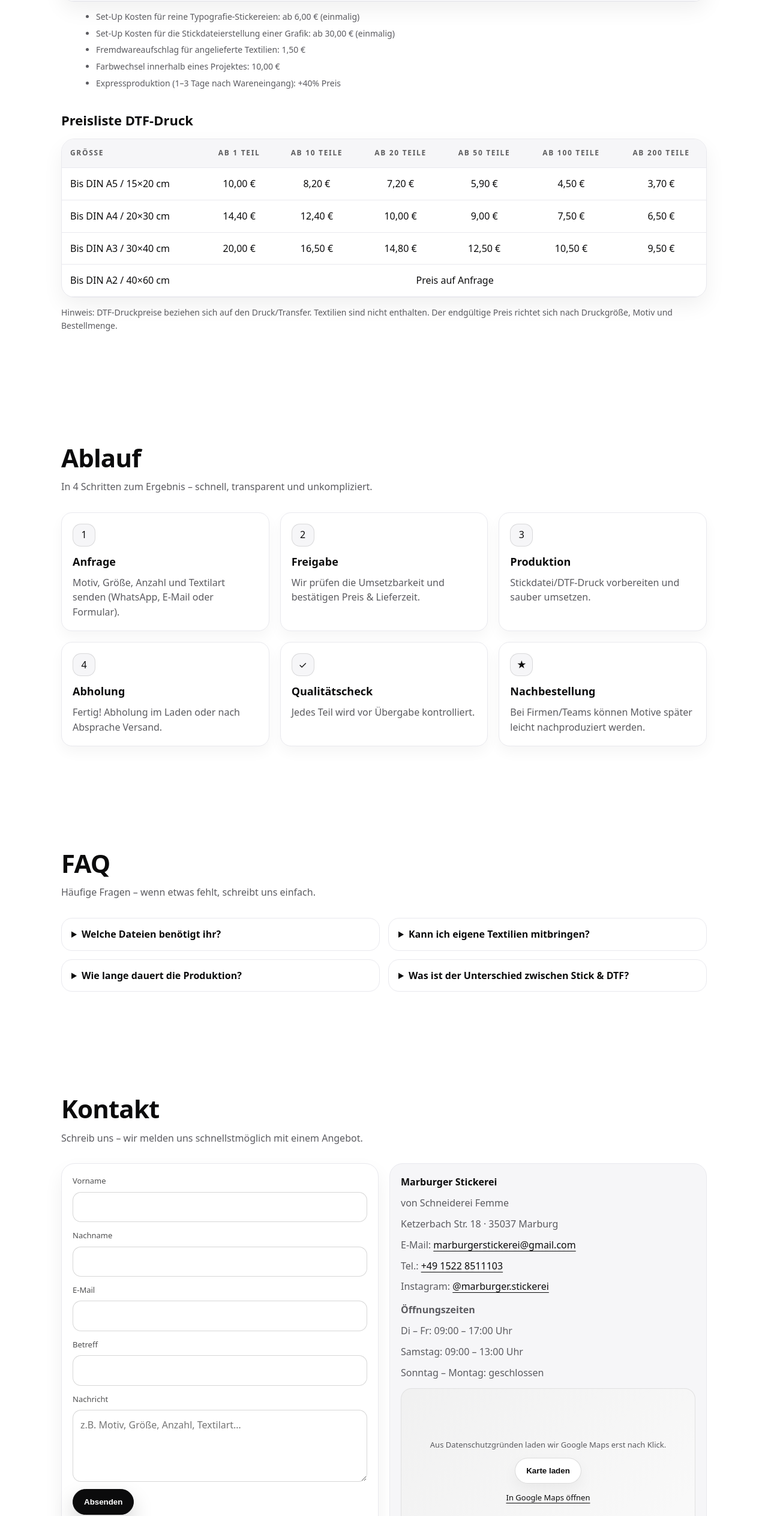
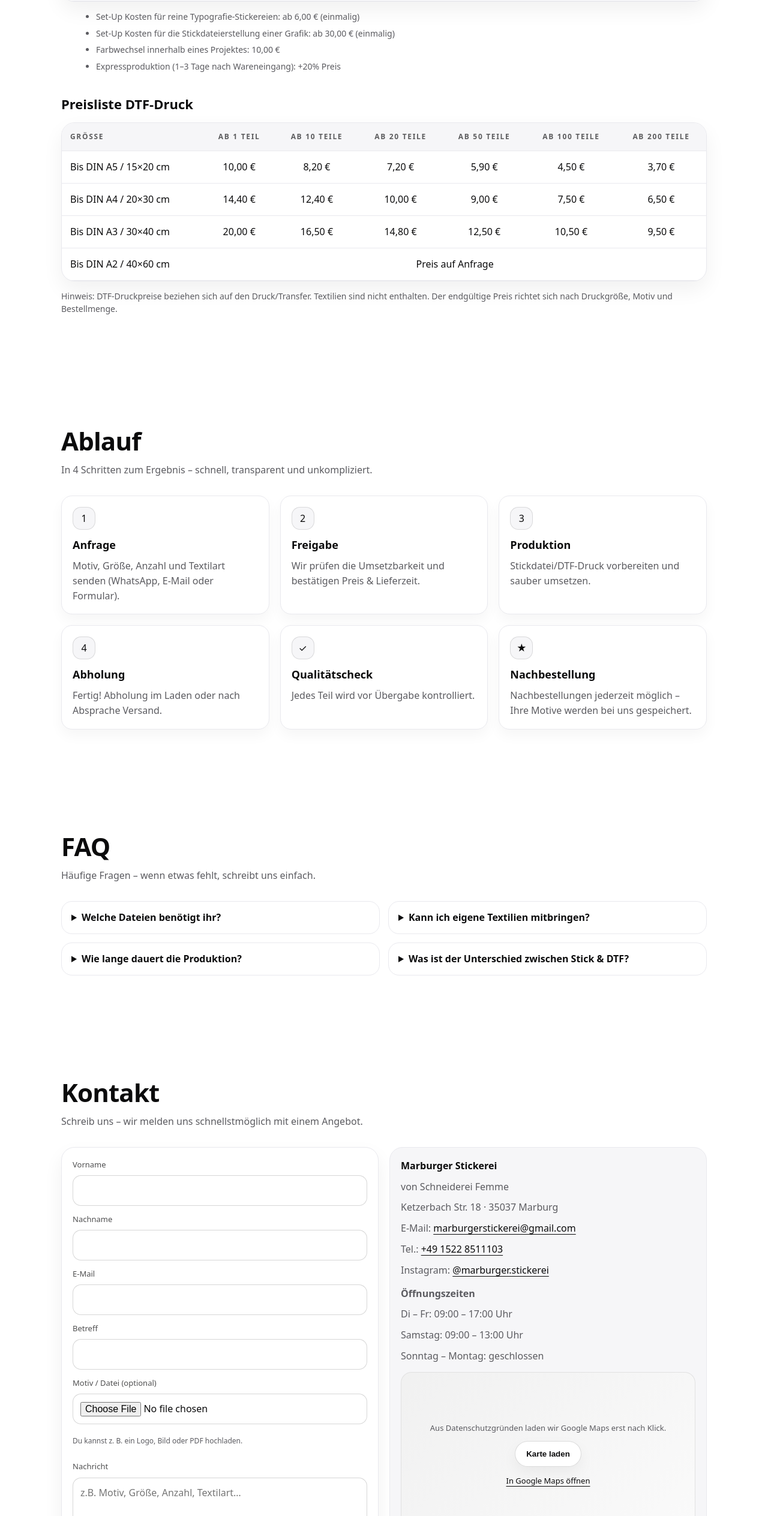
Before and after one commit to Mkdskllk70/marburger-stickerei, a plain HTML site: page index.html in a window 1280 px wide. Shown: the part 3613-6140 px from the top of the page at 60% size. Drawn offline with Linux system fonts and the light colour scheme.

Commit message:
Add files via upload

```diff
--- a/assets/css/styles.css
+++ b/assets/css/styles.css
@@ -277,6 +277,7 @@ input, textarea{
 textarea{min-height:120px; resize:vertical}
 input:focus, textarea:focus{outline: none; border-color: rgba(11,11,12,.38); box-shadow: 0 0 0 4px rgba(11,11,12,.06)}
 .small{font-size:13px; color:var(--muted)}
+.hint{font-size:12px; color:var(--muted); line-height:1.4}
 .kontaktbox{
   border:1px solid var(--line);
   border-radius: 22px;
--- a/index.html
+++ b/index.html
@@ -252,10 +252,8 @@
       <div class="note">
         <ul>
           <li>Set‑Up Kosten für reine Typografie‑Stickereien: ab 6,00 € (einmalig)</li>
-          <li>Set‑Up Kosten für die Stickdateierstellung einer Grafik: ab 30,00 € (einmalig)</li>
-          <li>Fremdwareaufschlag für angelieferte Textilien: 1,50 €</li>
-          <li>Farbwechsel innerhalb eines Projektes: 10,00 €</li>
-          <li>Expressproduktion (1–3 Tage nach Wareneingang): +40% Preis</li>
+          <li>Set‑Up Kosten für die Stickdateierstellung einer Grafik: ab 30,00 € (einmalig)</li><li>Farbwechsel innerhalb eines Projektes: 10,00 €</li>
+          <li>Expressproduktion (1–3 Tage nach Wareneingang): +20% Preis</li>
         </ul>
       </div>
 
@@ -336,7 +334,7 @@
         <div class="card">
           <div class="icon" aria-hidden="true">★</div>
           <h3>Nachbestellung</h3>
-          <p>Bei Firmen/Teams können Motive später leicht nachproduziert werden.</p>
+          <p>Nachbestellungen jederzeit möglich – Ihre Motive werden bei uns gespeichert.</p>
         </div>
       </div>
     </div>
@@ -354,7 +352,7 @@
         </details>
         <details>
           <summary>Kann ich eigene Textilien mitbringen?</summary>
-          <p>Ja. Bitte beachte, dass bei angelieferten Textilien ein kleiner Aufschlag anfallen kann (siehe Preisliste).</p>
+          <p>Ja, gerne. Wir prüfen Material und Platzierung und geben dir eine Empfehlung für das beste Ergebnis.</p>
         </details>
         <details>
           <summary>Wie lange dauert die Produktion?</summary>
@@ -362,7 +360,7 @@
         </details>
         <details>
           <summary>Was ist der Unterschied zwischen Stick & DTF?</summary>
-          <p>Stick ist besonders edel und robust. DTF ist ideal für sehr farbige Motive oder feine Details – ebenfalls langlebig.</p>
+          <p>Stick ist die hochwertigste und besonders langlebige Veredelung: Das Motiv wird direkt in den Stoff eingestickt, wirkt edel, ist sehr abriebfest und hält viele Wäschen – ideal für Arbeitskleidung, Caps, Polos und Hoodies. DTF (Direct‑to‑Film) ist ein Transferdruck: perfekt für sehr farbige Motive, Verläufe oder feine Details. DTF ist ebenfalls haltbar, fühlt sich jedoch wie eine dünne Druckschicht an und ist besonders gut für T‑Shirts und große Motive geeignet.</p>
         </details>
       </div>
     </div>
@@ -376,7 +374,7 @@
       <div class="contact">
         <div class="form">
           <!-- Netlify Forms: submissions appear in Netlify dashboard -->
-          <form action="https://formsubmit.co/marburgerstickerei@gmail.com" method="POST" accept-charset="UTF-8">
+          <form action="https://formsubmit.co/marburgerstickerei@gmail.com" method="POST" accept-charset="UTF-8" enctype="multipart/form-data">
             <input type="text" name="_honey" style="display:none">
             <input type="hidden" name="_captcha" value="false">
             <input type="hidden" name="_subject" value="Neue Anfrage über marburgerstickerei.de">
@@ -398,7 +396,14 @@
               <label for="betreff">Betreff</label>
               <input id="betreff" name="Betreff" />
             </div>
+
             <div class="field">
+              <label for="attachment">Motiv / Datei (optional)</label>
+              <input id="attachment" name="attachment" type="file" accept="image/*,.pdf,.svg,.ai">
+              <p class="hint">Du kannst z. B. ein Logo, Bild oder PDF hochladen.</p>
+            </div>
+
+<div class="field">
               <label for="nachricht">Nachricht</label>
               <textarea id="nachricht" name="Nachricht" placeholder="z.B. Motiv, Größe, Anzahl, Textilart…"></textarea>
             </div>
```
